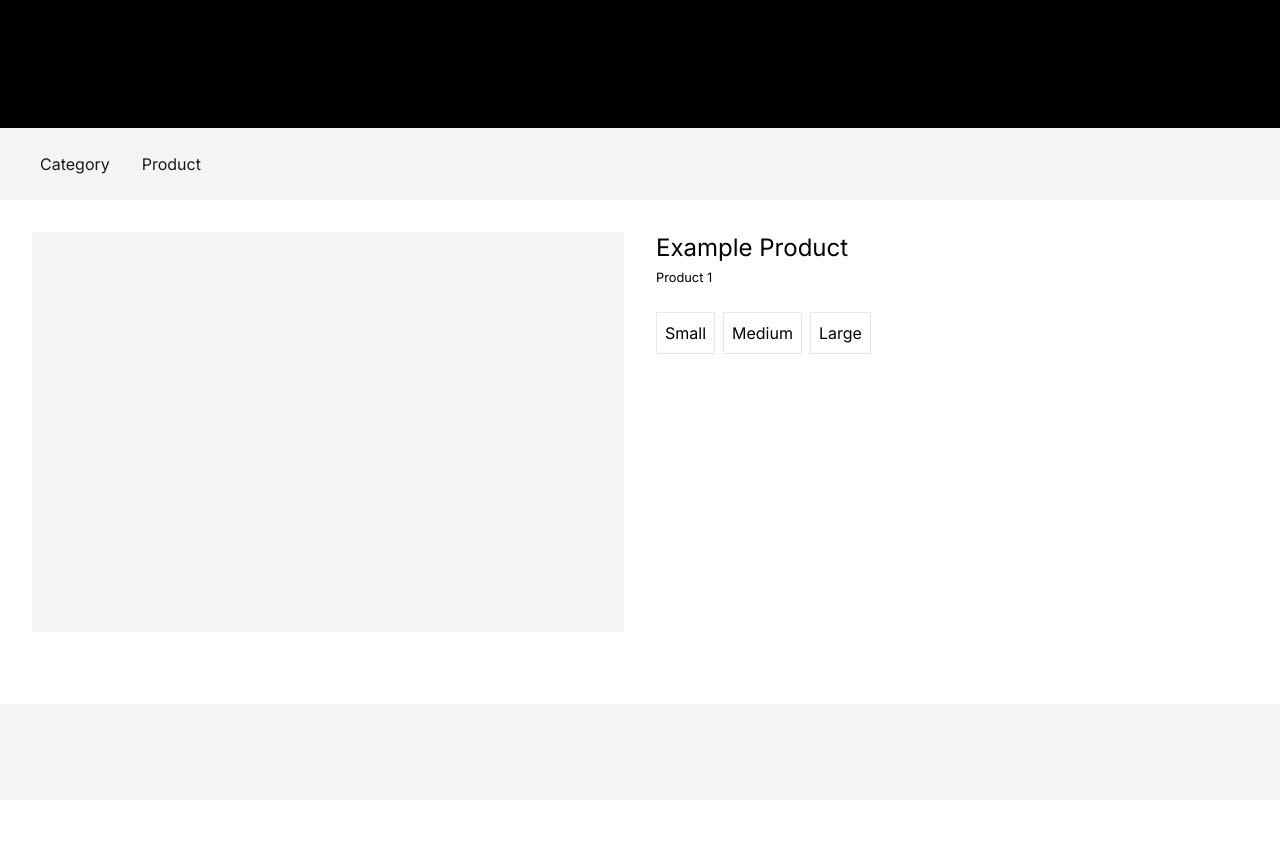
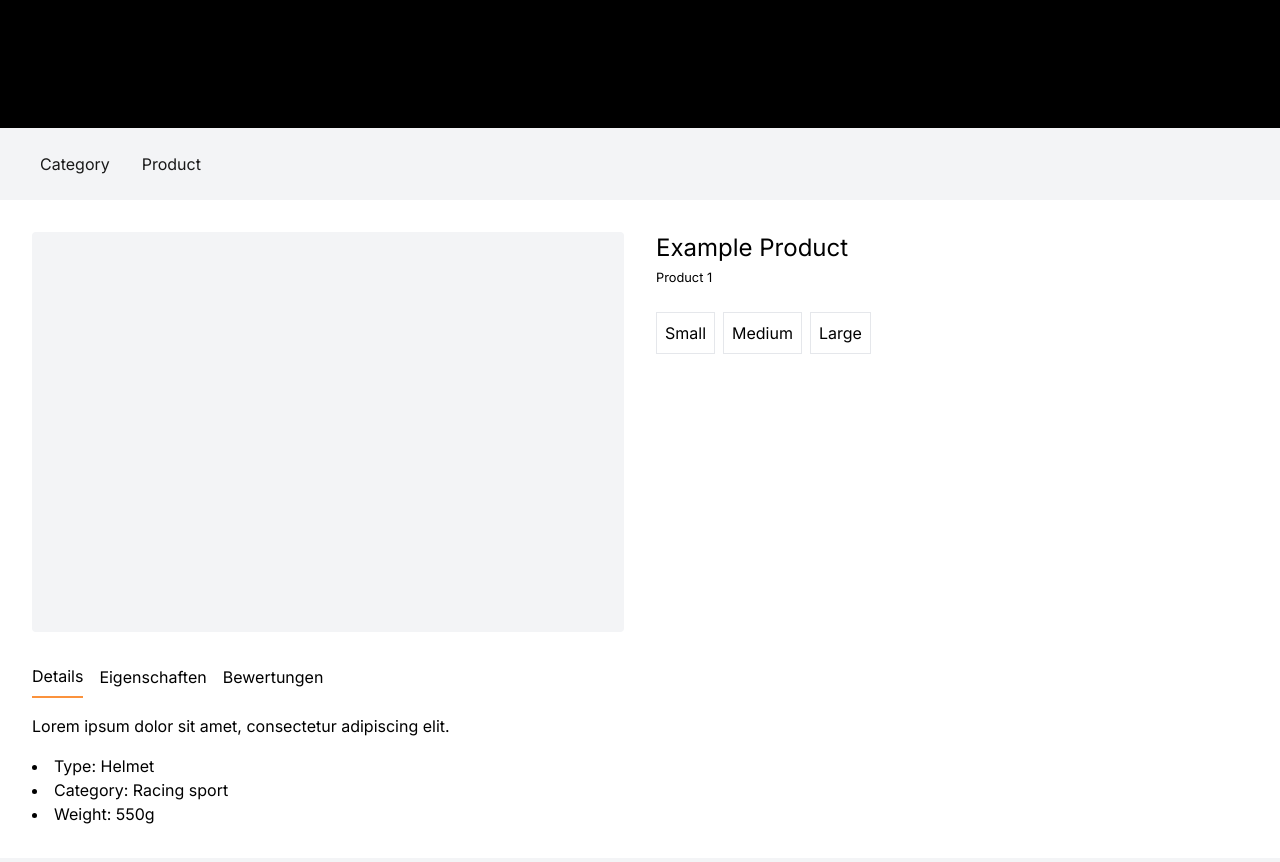
Before and after one commit to drubr/uvex-next, a Next.js app: page /product/1 in a window 1280 px wide. Shown: the top 862 px of the page. Before the commit the page ends 800 px from the top, so only its background shows below. Built offline with nearby package versions, Linux system fonts and the light colour scheme.

Commit message:
Setup data for showing Product Detail Tabs and Attributes

```diff
--- a/src/app/category/page.tsx
+++ b/src/app/category/page.tsx
@@ -10,7 +10,6 @@ export default function CategoryPage() {
   const searchParams = useSearchParams();
   const [productList, setProductList] = useState(products);
   const search = searchParams.get("filter");
-  console.log(search);
 
   useEffect(() => {
     if (search === null) setProductList(products);
--- a/src/app/product/[id]/page.tsx
+++ b/src/app/product/[id]/page.tsx
@@ -2,7 +2,7 @@
 
 import { products } from "@/data";
 import Link from "next/link";
-import { useSearchParams } from "next/navigation";
+import { useRouter, useSearchParams } from "next/navigation";
 
 export default function ProductDetailPage({
   params,
@@ -10,16 +10,44 @@ export default function ProductDetailPage({
   params: { id: string };
 }) {
   const searchParams = useSearchParams();
+  const router = useRouter();
   const product = products[+params.id - 1];
   const selectedVariant = searchParams.get("variant");
   const variantPrice = product.variants.find(
     (variant) => variant.option === selectedVariant,
   )?.price;
 
+  if (!product.isAvailable) router.replace("/category");
+
   return (
-    <div className="grid items-start gap-8 p-8 lg:grid-cols-2">
+    <div>
+      <section className="grid items-start gap-8 p-8 lg:grid-cols-2">
+        <div className="grid gap-8">
           <div className="min-h-[50vh] rounded bg-gray-100"></div>
-      <div className="grid gap-2">
+          <div className="grid gap-4">
+            <header className="flex gap-4">
+              <button className="border-b-2 border-orange-400 pb-2">
+                Details
+              </button>
+              <button className="border-b border-transparent pb-2">
+                Eigenschaften
+              </button>
+              <button className="border-b border-transparent pb-2">
+                Bewertungen
+              </button>
+            </header>
+            <div>{product.description}</div>
+            <div>
+              {product.attributes.map((attribute) => (
+                <li key={attribute.key}>
+                  {attribute.key}: {attribute.value}
+                </li>
+              ))}
+            </div>
+          </div>
+        </div>
+
+        <div className="sticky top-0 grid gap-2">
           <header>
             <h1 className="text-2xl">{product.title}</h1>
             <small>Product {product.id}</small>
@@ -45,6 +73,7 @@ export default function ProductDetailPage({
             </ul>
           )}
         </div>
+      </section>
     </div>
   );
 }
--- a/src/data.ts
+++ b/src/data.ts
@@ -20,6 +20,11 @@ export const products: IProduct[] = [
     manufacturer: "uvex sports",
     category: "/wintersport/skihelme",
     isNew: false,
+    attributes: [
+      { key: "Type", value: "Helmet" },
+      { key: "Category", value: "Racing sport" },
+      { key: "Weight", value: "550g" },
+    ],
   },
   {
     id: 2,
@@ -40,6 +45,11 @@ export const products: IProduct[] = [
     manufacturer: "uvex sports",
     category: "/wintersport/skihelme",
     isNew: true,
+    attributes: [
+      { key: "Type", value: "Helmet" },
+      { key: "Category", value: "Racing sport" },
+      { key: "Weight", value: "550g" },
+    ],
   },
   {
     id: 3,
@@ -60,6 +70,11 @@ export const products: IProduct[] = [
     manufacturer: "uvex sports",
     category: "/wintersport/skihelme",
     isNew: true,
+    attributes: [
+      { key: "Type", value: "Helmet" },
+      { key: "Category", value: "Racing sport" },
+      { key: "Weight", value: "550g" },
+    ],
   },
   {
     id: 4,
@@ -80,6 +95,11 @@ export const products: IProduct[] = [
     manufacturer: "uvex sports",
     category: "/wintersport/skihelme",
     isNew: true,
+    attributes: [
+      { key: "Type", value: "Helmet" },
+      { key: "Category", value: "Racing sport" },
+      { key: "Weight", value: "550g" },
+    ],
   },
   {
     id: 5,
@@ -100,5 +120,10 @@ export const products: IProduct[] = [
     manufacturer: "uvex sports",
     category: "/wintersport/skihelme",
     isNew: false,
+    attributes: [
+      { key: "Type", value: "Helmet" },
+      { key: "Category", value: "Racing sport" },
+      { key: "Weight", value: "550g" },
+    ],
   },
 ];
--- a/src/interfaces.ts
+++ b/src/interfaces.ts
@@ -3,6 +3,11 @@ export interface Variant {
   option: string;
   price: number;
   stock: number;
+}
+
+interface Attribute {
+  key: string;
+  value: string;
 }
 
 export interface Product {
@@ -16,4 +21,5 @@ export interface Product {
   manufacturer: string;
   category: string;
   isNew: boolean;
+  attributes: Attribute[];
 }
```
Lines whose indentation alone changed are shown as unchanged.
